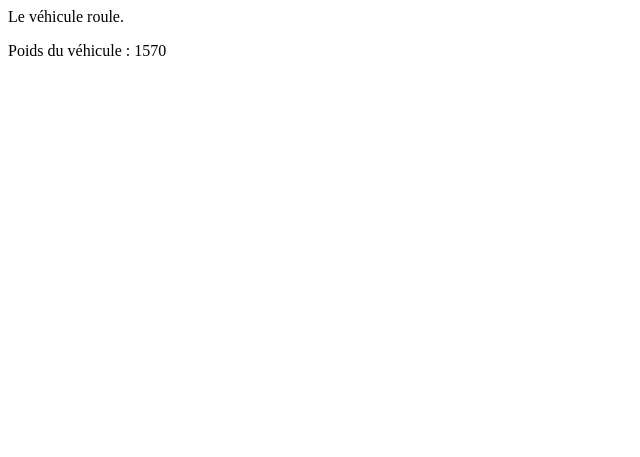
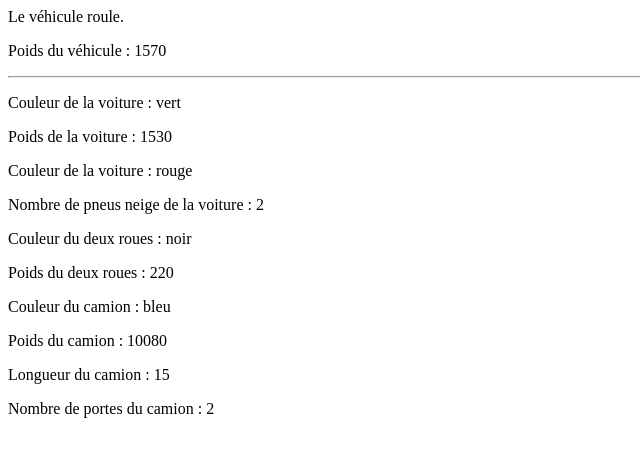
Before and after one commit to jneda/exercicesPhpEni, a PHP site: page /affichage.php in a window 1280 px wide. Shown: the top 457 px of the page, without its empty margins (0-640 px from the left). Run offline with PHP 8.4, Linux system fonts and the light colour scheme.

Commit message:
Exercice 3

```diff
--- a/exercices_classes/ex_01/Camion.class.php
+++ b/exercices_classes/ex_01/Camion.class.php
@@ -20,7 +20,8 @@ class Camion extends QuatreRoues
 
   // fonctions de classe
 
-  public function ajouterRemorque($longueurRemorque)
+  public function ajouterRemorque(int $longueurRemorque)
   {
+    $this->longueur += $longueurRemorque;
   }
 }
--- a/exercices_classes/ex_01/DeuxRoues.class.php
+++ b/exercices_classes/ex_01/DeuxRoues.class.php
@@ -22,5 +22,7 @@ class DeuxRoues extends Vehicule
 
   public function mettreEssence($nombreLitres)
   {
+    // 1 l d'essence pèse 1 kg
+    $this->setPoids($this->getPoids() + $nombreLitres);
   }
 }
--- a/exercices_classes/ex_01/QuatreRoues.class.php
+++ b/exercices_classes/ex_01/QuatreRoues.class.php
@@ -22,5 +22,6 @@ class QuatreRoues extends Vehicule
 
   public function repeindre(string $couleur)
   {
+    $this->setCouleur($couleur);
   }
 }
--- a/exercices_classes/ex_01/Voiture.class.php
+++ b/exercices_classes/ex_01/Voiture.class.php
@@ -20,11 +20,13 @@ class Voiture extends QuatreRoues
 
   // fonctions de classe
 
-  public function ajouterPneusNeige($nombrePneus)
+  public function ajouterPneusNeige(int $nombrePneus)
   {
+    $this->nombrePneusNeige += $nombrePneus;
   }
 
-  public function enleverPneusNeige($nombrePneus)
+  public function enleverPneusNeige(int $nombrePneus)
   {
+    $this->nombrePneusNeige = max([0, $this->nombrePneusNeige - $nombrePneus]);
   }
 }
--- a/exercices_classes/ex_01/affichage.php
+++ b/exercices_classes/ex_01/affichage.php
@@ -11,9 +11,92 @@ $vehicule = new Vehicule("noir", 1500);
 </p>
 
 <?php
-  $vehicule->ajouterPersonne(70);
+$vehicule->ajouterPersonne(70);
 ?>
 
 <p>
   <?php echo "Poids du véhicule : " . $vehicule->getPoids(); ?>
 </p>
+
+<hr>
+
+<?php
+
+require_once "Voiture.class.php";
+
+$voiture = new Voiture("vert", 1400);
+
+for ($i = 0; $i < 2; $i++) {
+  $voiture->ajouterPersonne(65);
+}
+
+?>
+
+<p>
+  <?php echo "Couleur de la voiture : " . $voiture->getCouleur(); ?>
+</p>
+
+<p>
+  <?php echo "Poids de la voiture : " . $voiture->getPoids(); ?>
+</p>
+
+<?php
+
+$voiture->repeindre("rouge");
+$voiture->ajouterPneusNeige(2);
+
+?>
+
+<p>
+  <?php echo "Couleur de la voiture : " . $voiture->getCouleur(); ?>
+</p>
+
+<p>
+  <?php echo "Nombre de pneus neige de la voiture : " . $voiture->getNombrePneusNeige(); ?>
+</p>
+
+<?php
+
+require_once "DeuxRoues.class.php";
+
+$deuxRoues = new DeuxRoues("noir", 120);
+$deuxRoues->ajouterPersonne(80);
+$deuxRoues->mettreEssence(20);
+
+?>
+
+<p>
+  <?php echo "Couleur du deux roues : " . $deuxRoues->getCouleur(); ?>
+</p>
+
+<p>
+  <?php echo "Poids du deux roues : " . $deuxRoues->getPoids(); ?>
+</p>
+
+<?php
+
+require_once "Camion.class.php";
+
+$camion = new Camion("bleu", 10000);
+$camion->setLongueur(10);
+$camion->setNombrePortes(2);
+$camion->ajouterRemorque(5);
+$camion->ajouterPersonne(80);
+
+?>
+
+<p>
+  <?php echo "Couleur du camion : " . $camion->getCouleur(); ?>
+</p>
+
+<p>
+  <?php echo "Poids du camion : " . $camion->getPoids(); ?>
+</p>
+
+<p>
+  <?php echo "Longueur du camion : " . $camion->getLongueur(); ?>
+</p>
+
+<p>
+  <?php echo "Nombre de portes du camion : " . $camion->getNombrePortes(); ?>
+</p>
```
